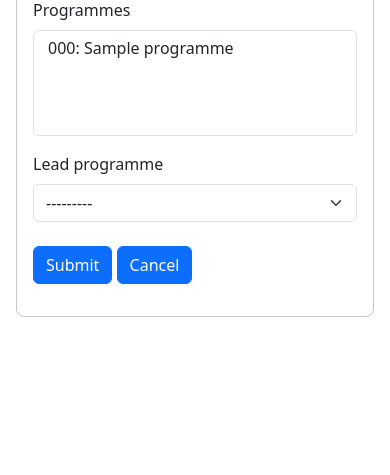
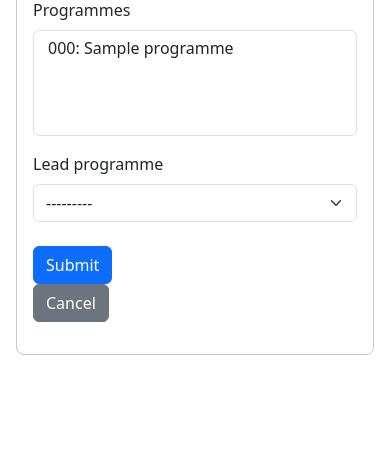
Before and after one commit to profcturner/WAM, a Django app: page /modules/create/ in a window 390 px wide. Shown: the part 1155-1630 px from the top of the page. Before the commit the page ends 1472 px from the top, so only its background shows below. Run offline with Django 5.2, Linux system fonts and the light colour scheme; a user stored in the database is signed in; tables that the repository leaves empty hold one stand-in row (values such as "Sample post"); some libraries are stand-ins or nearby versions.

Commit message:
* Better responsive layout for buttons * Button color changes (Cancel)

```diff
--- a/loads/templates/loads/module_form.html
+++ b/loads/templates/loads/module_form.html
@@ -73,12 +73,12 @@
         </div>
         {% endfor %}
         <div class="row mt-4 mb-3">
-            <div class="col-9">
-                <input class="btn btn-primary" type="submit" value="Submit" />
-                <a class="btn btn-primary" role="button" href="{% url 'modules_index' "1,2,3" %}">Cancel</a>
+            <div class="col-6 col-md-9">
+                <input class="btn btn-primary me-2" type="submit" value="Submit" />
+                <a class="btn btn-secondary" role="button" href="{% url 'modules_index' "1,2,3" %}">Cancel</a>
             </div>
             {% if form.instance.pk %}
-            <div class="col-3">
+            <div class="col-6 col-md-3 text-end">
                 <a class="btn btn-danger" role="button" href="{% url 'delete module' form.instance.pk %}">Delete module</a>
             </div>
             {% endif %}
```
